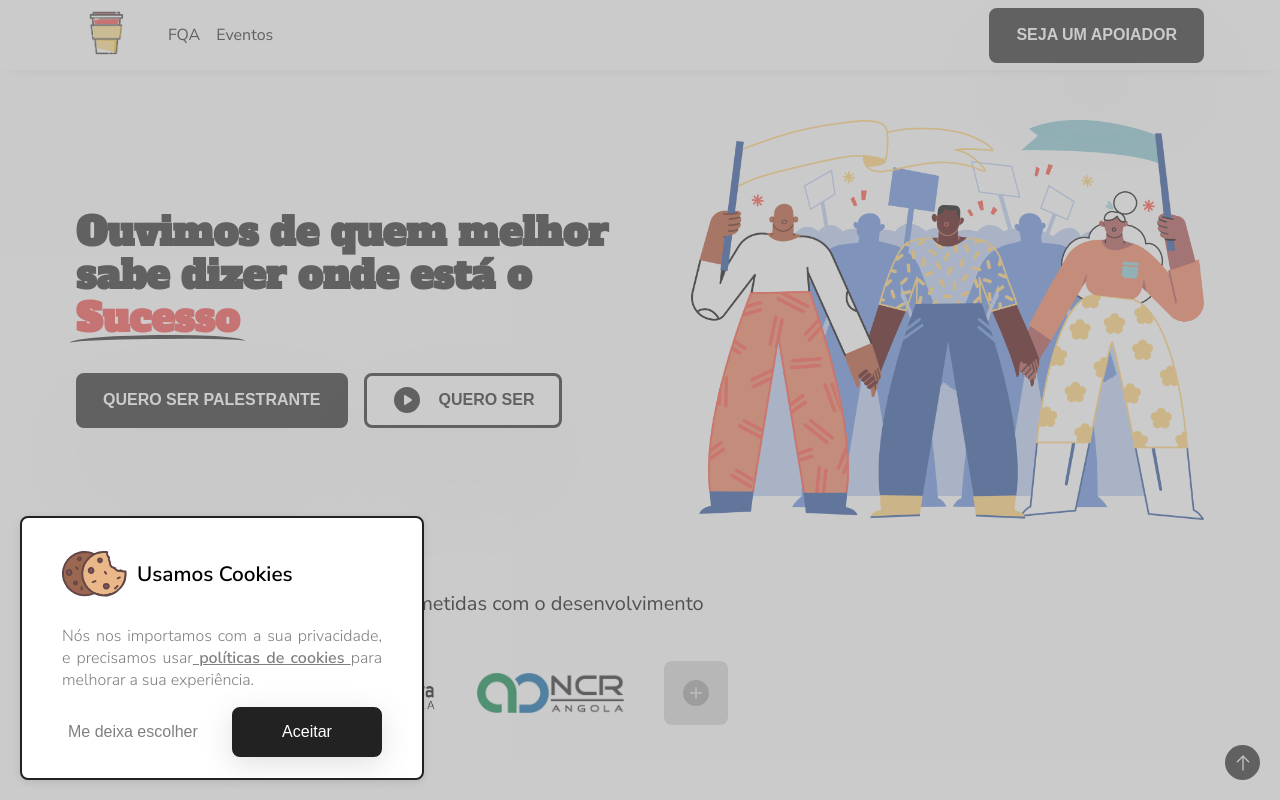
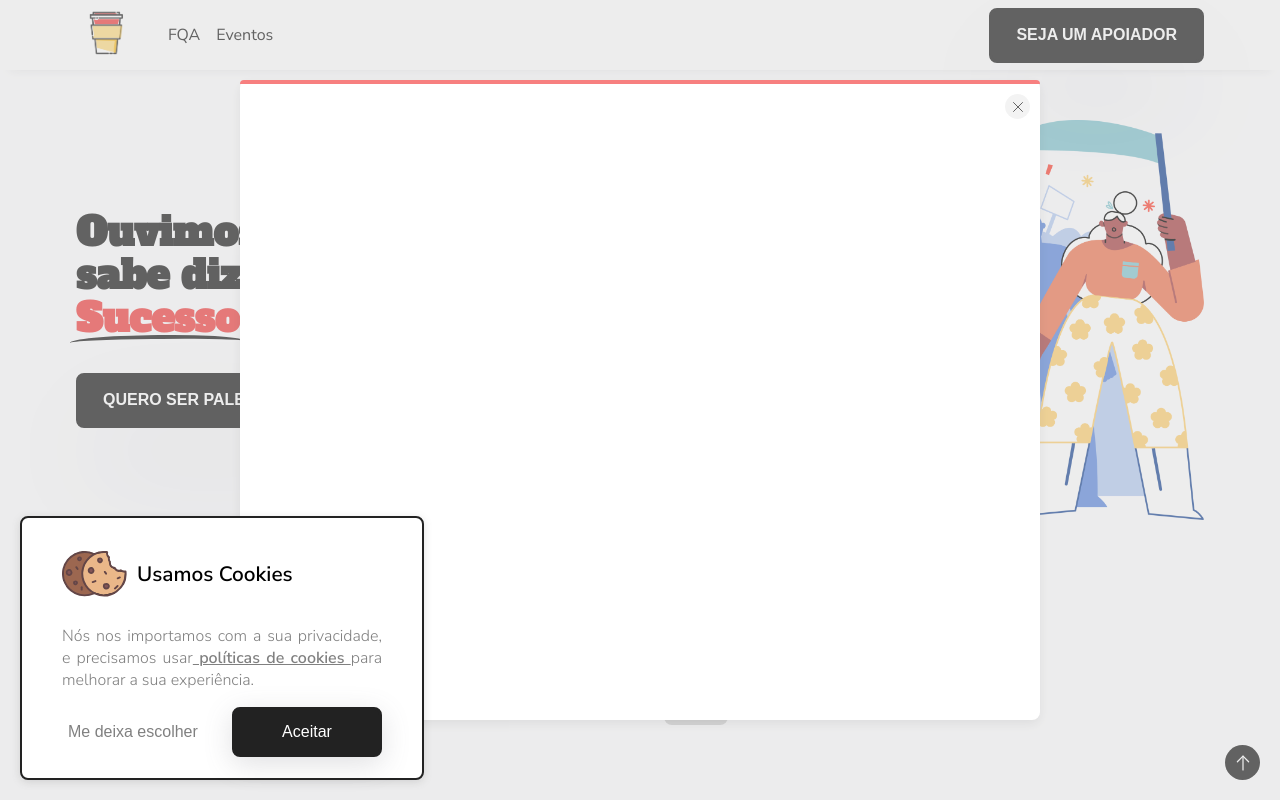
Before and after one commit to TyperGuy/caffeina, a Next.js app: page / in a window 1280 px wide. Shown: the top 800 px of the page. Built offline with nearby package versions, Linux system fonts and the light colour scheme.

Commit message:
feat :create generic modal

```diff
--- a/src/components/modals/cookies/index.tsx
+++ b/src/components/modals/cookies/index.tsx
@@ -1,4 +1,3 @@
-// @ts-nocheck
 import { FC, useImperativeHandle, forwardRef, useState, useCallback, } from 'react';
 import { Container} from './modal.styles';
 import Settings from './settings';
@@ -37,4 +36,4 @@ const Modal: FC = () => {
 
 }
 
-export default forwardRef(Modal);
+export default Modal;
--- a/src/components/modals/cookies/modal.styles.ts
+++ b/src/components/modals/cookies/modal.styles.ts
@@ -1,21 +1,13 @@
 import styled from 'styled-components';
 
 export const Container = styled.div`
-  width: 100%;
+  width: 100vw;;
   height: 100vh;
   position: fixed;
   top:0;
   z-index: 50000;
-  background-color: #9C9C9C85;
+  background-color: rgba(255,255,255,.3);
   display: flex;
   align-items: flex-end;
   justify-content: flex-start;
-
-  .close {
-    background-color: transparent;
-    border: none;
-    position: absolute;
-    top: 20px;
-    right: 20px;
-  }
 `
--- /dev/null
+++ b/src/components/modals/generic/index.tsx
@@ -0,0 +1,30 @@
+import { X } from 'phosphor-react';
+import { FC, useImperativeHandle, forwardRef, useState, useCallback, } from 'react';
+import { Container,ContentContainer as Child, Row,CloseBtn} from './modal.styles';
+
+const typeModal ={
+  ask : 'askModal',
+  choose : 'chooseModal',
+  information : 'infModal'
+}
+const Modal: FC <{isOpen:boolean}> = ({children,isOpen}) => {
+  const [showModal, setShowModal] = useState(isOpen);
+  const [targetModal,setTargetModal] = useState(typeModal.ask);
+
+ if(showModal)
+  return (
+    <Container>
+      <Child>
+        <Row/>
+        <CloseBtn onClick={() =>setShowModal(false)}>
+          <X size={16} />
+        </CloseBtn>
+      </Child>
+    </Container>
+  )
+
+  return null
+
+}
+
+export default Modal;
--- /dev/null
+++ b/src/components/modals/generic/modal.styles.ts
@@ -0,0 +1,46 @@
+import styled from 'styled-components';
+
+export const Container = styled.div`
+  width: 100vw;
+  height: 100vh;
+  position: fixed;
+  top:0;
+  left:0;
+  z-index: 50000;
+  background-color: rgba(1,1,1 ,.1);
+  display:grid;
+  place-items: center;
+`
+
+export const ContentContainer = styled.div`
+  width: 800px;
+  height: 80vh;
+  border-radius: 8px;
+  background-color: #fff;
+  display: flex ;
+  flex-direction: column;
+  box-shadow: rgba(0, 0, 0, 0.1) 0px 4px 12px;
+`
+export const Row = styled.div`
+  width: 100%;
+  height: 4px;
+  border-radius:8px 8px 0 0;
+  background-color: #F34747;
+`
+export const CloseBtn = styled.div`
+  width: 25px;
+  height: 25px;
+  border-radius:50%;
+  background-color: #eee;
+  display: grid;
+  place-items: center;
+  align-self: flex-end;
+  margin:10px;
+  cursor: pointer;
+  color: #222;
+  transition: all 0.3s ease-in-out;
+  &:hover{
+    color: #fff;
+    background-color:#222;
+  }
+`
--- a/src/views/calltoaction/index.tsx
+++ b/src/views/calltoaction/index.tsx
@@ -1,11 +1,14 @@
-import {FC} from 'react';
+import {FC, useState} from 'react';
 import {Container, Content, Underlined,Image} from './Calltoaction.styles';
 import Button from '../../components/button';
 import PlayButton from '../../components/button/PlayButton';
 import { PlayCircle } from 'phosphor-react';
+import Modal from '../../components/modals/generic';
 
 
 const Calltoaction: FC = () => {
+
+   const [isOpen,setIsOpen] =useState(false);
     return (
       <Container>
         <div style={{display: 'flex', flexDirection:'column', gap:'2rem'}}>
@@ -25,6 +28,9 @@ const Calltoaction: FC = () => {
           </div>
         </div>
         <Image src="protest.png" alt="Protest" />
+        <Modal isOpen={true} >
+
+        </Modal>
       </Container>
     )
 }
```
